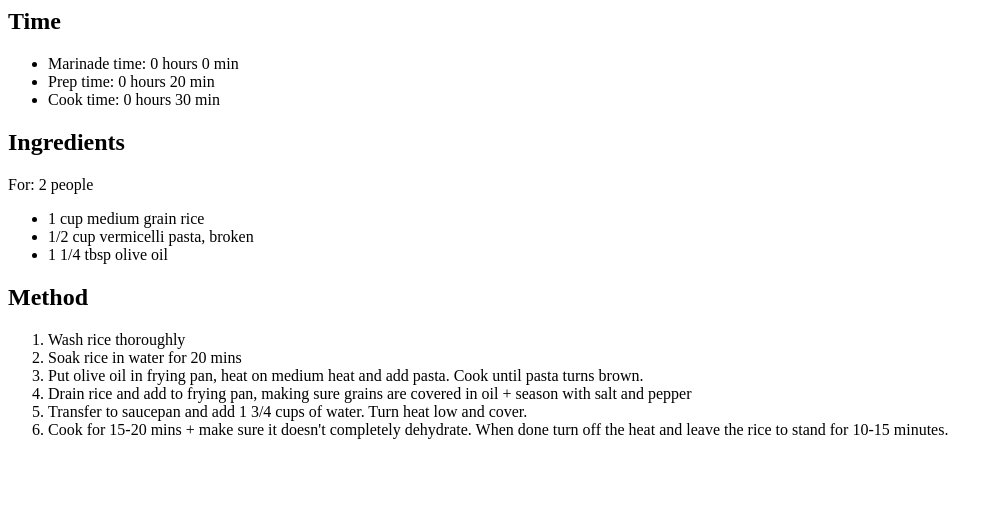
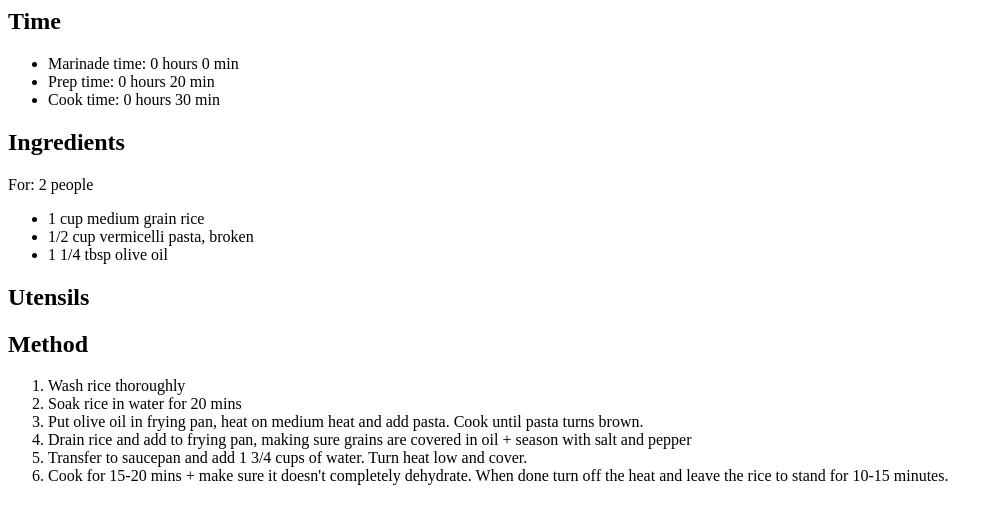
Before and after one commit to Godley/MealPlanner, a Django app: page /meals/4/ in a window 1280 px wide. Shown: the top 524 px of the page, without its empty margins (0-1003 px from the left). Run offline with Django 3.2, Linux system fonts and the light colour scheme; data comes from the database, SQL or seed files in the repository; both versions use the stored data as it was after the commit; some libraries are stand-ins or nearby versions.

Commit message:
included utensils on template

```diff
--- a/templates/meals/detail.html
+++ b/templates/meals/detail.html
@@ -20,6 +20,12 @@
             {% endif %}</li>
     {% endfor %}
     </ul>
+    <h2>Utensils</h2>
+    <ul>
+    {% for item in recipe.utensils.all %}
+    <li>{{ item }}</li>
+    {% endfor %}
+    </ul>
     <h2>Method</h2>
     {{ recipe.instructions|markdownify|safe }}
 {% else %}
```
Also changed, not shown: db.sqlite3.
